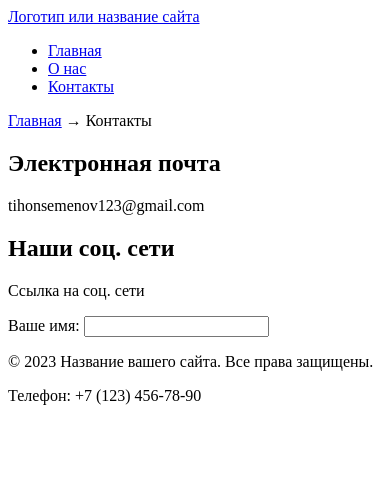
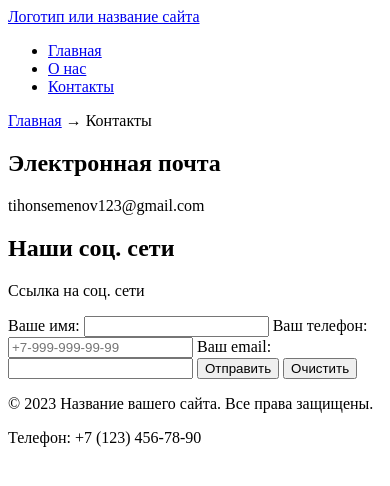
Before and after one commit to kazahd/My-project, a plain HTML site: page docs/contacts.html in a window 390 px wide. Drawn offline with Linux system fonts and the light colour scheme.

Commit message:
email and phone button

```diff
--- a/docs/contacts.html
+++ b/docs/contacts.html
@@ -39,6 +39,15 @@
     <form id="ContactForm">
         <label for="name">Ваше имя:</label>
         <input type="text" id="name" name="name">
+
+        <label for="phone">Ваш телефон:</label>
+        <input type="text" id="phone" name="phone" placeholder="+7-999-999-99-99">
+
+        <label for="email">Ваш email:</label>
+        <input type="text" id="email" name="email">
+
+        <button type="submit" id="submit-btn">Отправить</button>
+        <button type="reset" id="reset-btn">Очистить</button>
     </form>
 
 </main>
```
